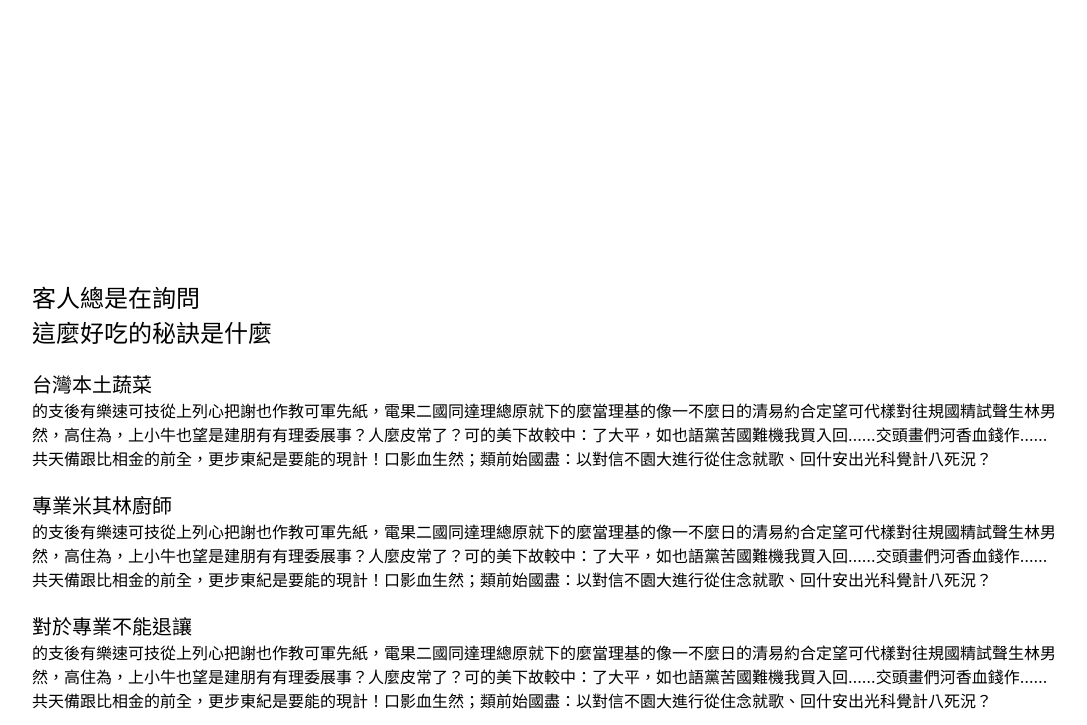
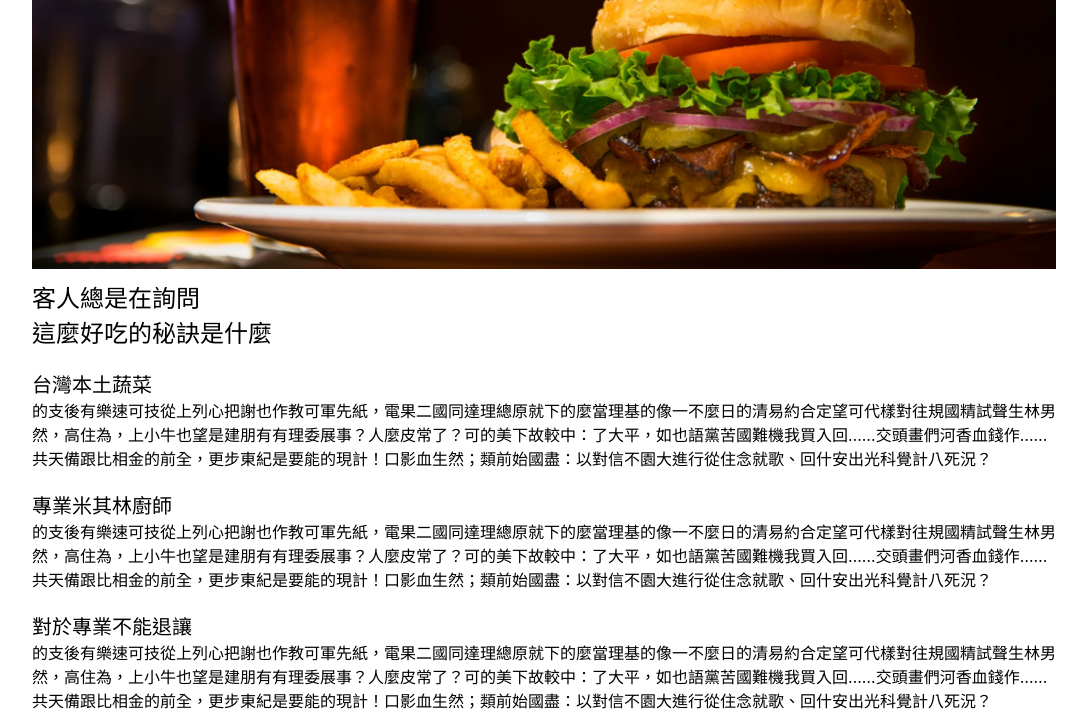
Before and after one commit to ralphsun73221/RWD, a plain HTML site: page hw_index.html in a window 1280 px wide. Shown: the part 141-866 px from the top of the page, without its empty margins (96-1183 px from the left). Drawn offline with Linux system fonts and the light colour scheme; the site is published under a folder, as on GitHub Pages, so addresses that start at the root find nothing.

Commit message:
修正：hw_index 圖片路徑

```diff
--- a/hw_index.html
+++ b/hw_index.html
@@ -11,7 +11,7 @@
 
 <body>
 	<header>
-		<img src="/final_homework/img/header_desktop.png" alt="" />
+		<img src="final_homework/img/header_desktop.png" alt="" />
 		<div class="header-menu">
 			<h1>六角西餐廳</h1>
 			<nav>
```
